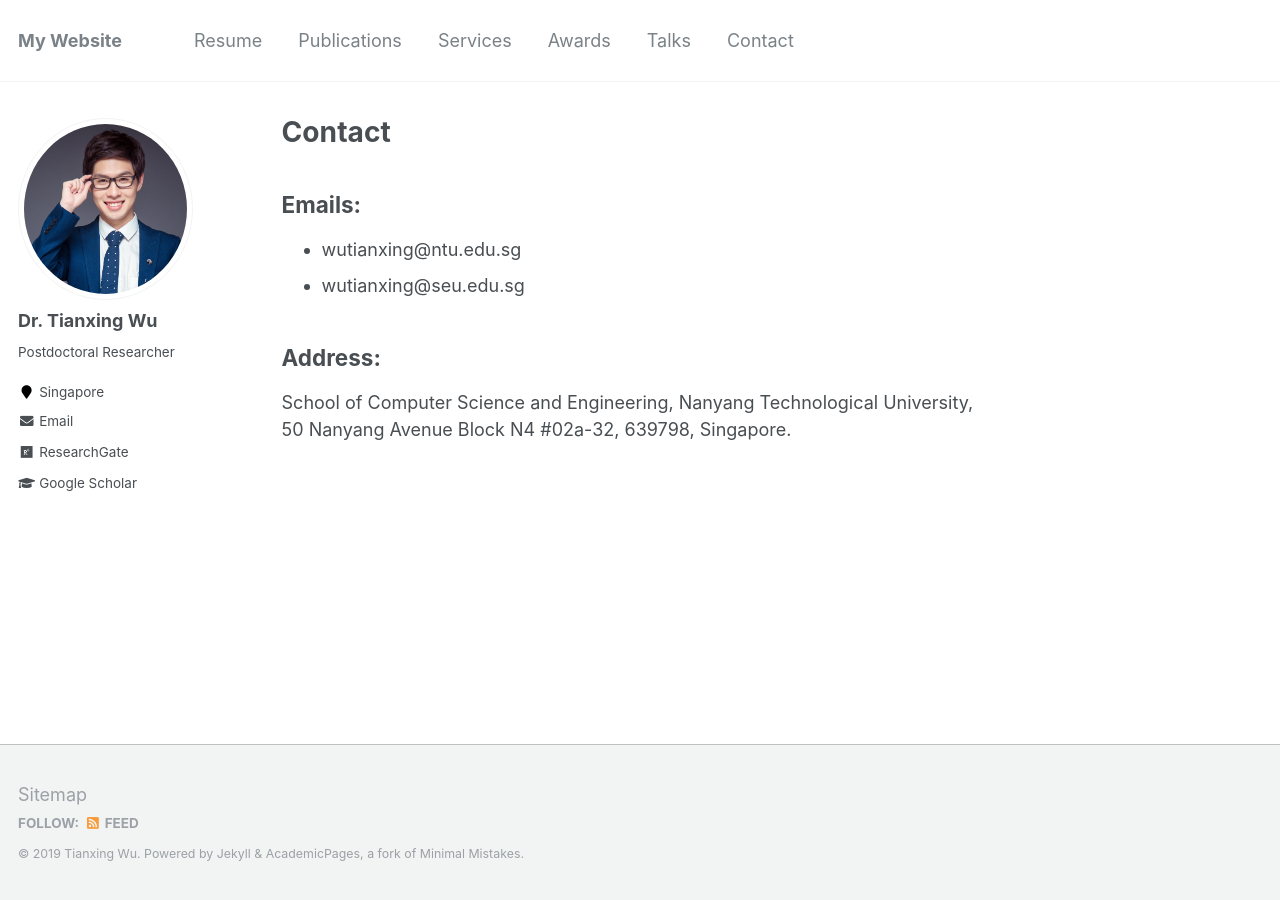
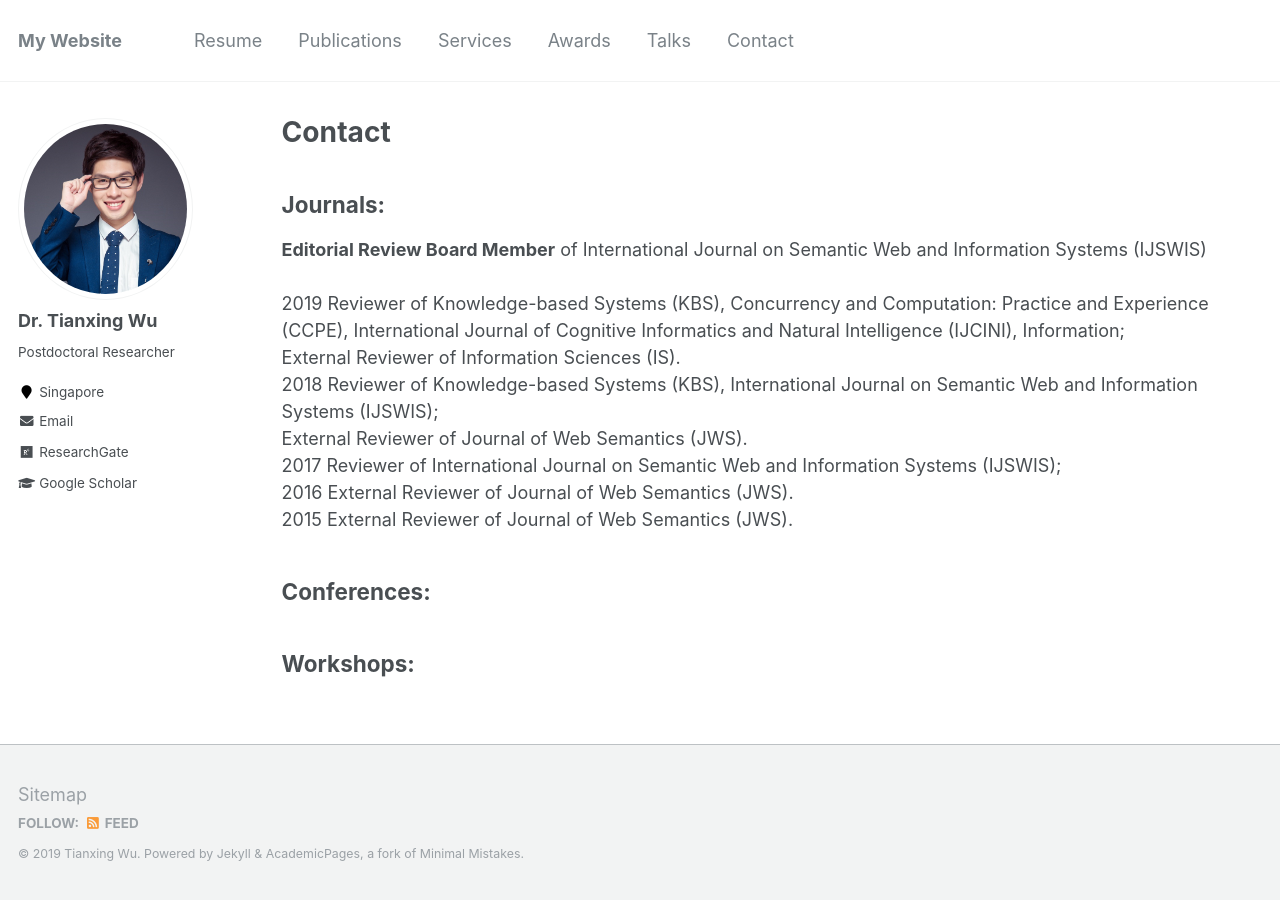
Before and after one commit to tianxing-wu/tianxing-wu.github.io, a Jekyll site: the page built from _pages/services.md, in a window 1280 px wide. Built offline with Jekyll 4.4.1, drawn with Linux system fonts in a browser that asks for light colours.

Commit message:
site update

```diff
--- a/_data/navigation.yml
+++ b/_data/navigation.yml
@@ -7,7 +7,7 @@ main:
     url: /publications/
 
   - title: "Services"
-    url: /year-archive/
+    url: /services/
 
   - title: "Awards"
     url: /awards/
--- /dev/null
+++ b/_pages/services.md
@@ -0,0 +1,25 @@
+---
+layout: archive
+title: "Contact"
+permalink: /contact/
+author_profile: true
+---
+
+## Journals:
+**Editorial Review Board Member** of International Journal on Semantic Web and Information Systems (IJSWIS) <br>
+<br>
+2019    Reviewer of Knowledge-based Systems (KBS), Concurrency and Computation: Practice and Experience (CCPE), International Journal of Cognitive Informatics and Natural Intelligence (IJCINI), Information; <br>
+        External Reviewer of Information Sciences (IS). <br>
+2018    Reviewer of Knowledge-based Systems (KBS), International Journal on Semantic Web and Information Systems (IJSWIS); <br>
+        External Reviewer of Journal of Web Semantics (JWS). <br>
+2017    Reviewer of International Journal on Semantic Web and Information Systems (IJSWIS);  <br>
+2016    External Reviewer of Journal of Web Semantics (JWS). <br>
+2015    External Reviewer of Journal of Web Semantics (JWS). <br>
+
+
+
+
+## Conferences:
+
+
+## Workshops:
```
Also changed, not shown: 2 other files.
